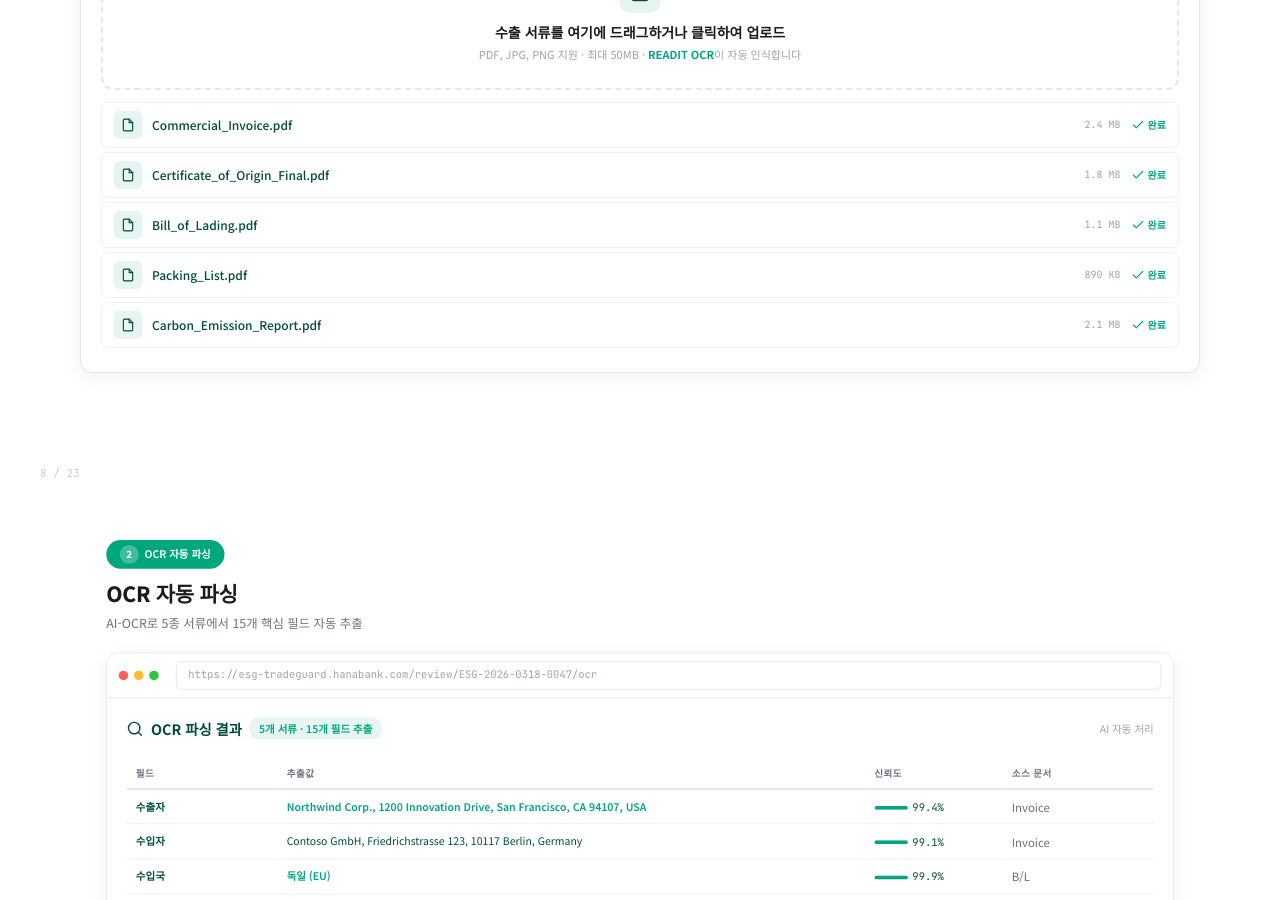
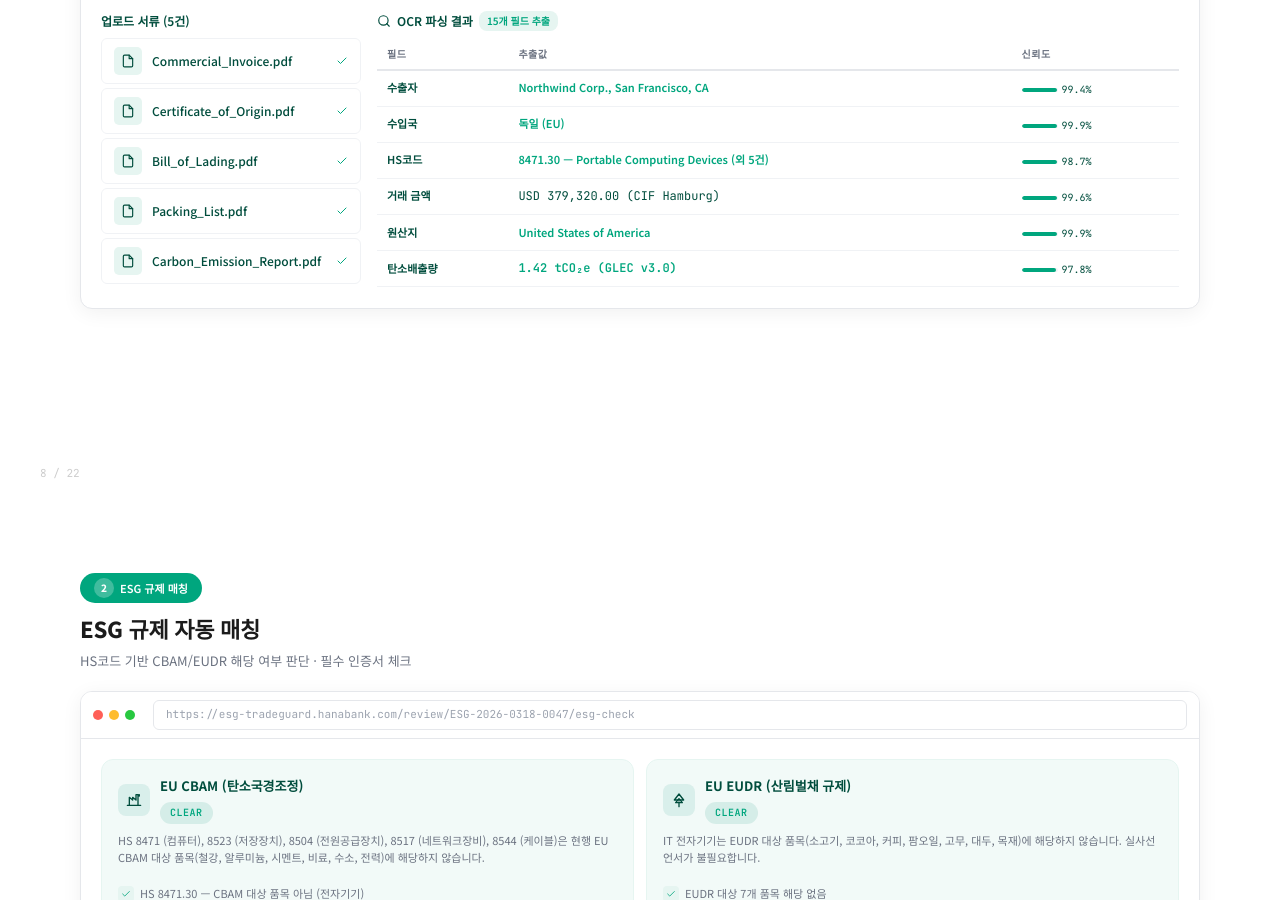
Before and after one commit to gkfla2020-bit/gkfla2020-bit.github.io, a Jekyll site: the page esg-demo/index.html, which Jekyll copies as it is, in a window 1280 px wide and 900 px high, scrolled down 6701 px. Built offline with Jekyll 4.4.1, drawn with Linux system fonts in a browser that asks for light colours; some of the changed text lies outside the part shown.

Commit message:
merge upload+OCR into one slide, trim OCR to 6 key fields

```diff
--- a/esg-demo/index.html
+++ b/esg-demo/index.html
@@ -722,7 +722,7 @@
 
 <div class="mode-panel-open" id="panel-bank">
 
-<!-- STEP 1: 서류 업로드 -->
+<!-- STEP 1: 서류 업로드 + OCR 파싱 -->
 <div class="sec">
   <div class="sec-header">
     <div style="display:flex;align-items:center;gap:12px;margin-bottom:12px">
@@ -732,40 +732,9 @@
         <div style="font-size:11px;color:var(--text-sub)">하나은행 무역금융 담당자가 수출환어음 매입 심사 시 사용하는 화면입니다.</div>
       </div>
     </div>
-    <div class="step-tag"><span class="sn">1</span>서류 업로드</div>
-    <div class="sec-title">서류 업로드</div>
-    <div class="sec-sub">수출 관련 서류를 드래그앤드롭으로 업로드</div>
-  </div>
-  <div class="screen">
-    <div class="screen-bar">
-      <div class="dot r"></div><div class="dot y"></div><div class="dot g"></div>
-      <div class="url">https://esg-tradeguard.hanabank.com/review/new</div>
-    </div>
-    <div class="screen-body">
-      <div class="upload-zone">
-        <div class="ico"><svg width="24" height="24" stroke="var(--hana)"><use href="#i-upload"/></svg></div>
-        <div class="main-text">수출 서류를 여기에 드래그하거나 클릭하여 업로드</div>
-        <div class="sub-text">PDF, JPG, PNG 지원 · 최대 50MB · <b>READIT OCR</b>이 자동 인식합니다</div>
-      </div>
-      <div class="file-list">
-        <div class="file-row"><span class="f-ico"><svg width="16" height="16" stroke="var(--hana)"><use href="#i-doc"/></svg></span><span class="f-name">Commercial_Invoice.pdf</span><span class="f-size">2.4 MB</span><span class="f-ok"><svg width="14" height="14" stroke="var(--hana)"><use href="#i-check"/></svg> 완료</span></div>
-        <div class="file-row"><span class="f-ico"><svg width="16" height="16" stroke="var(--hana)"><use href="#i-doc"/></svg></span><span class="f-name">Certificate_of_Origin_Final.pdf</span><span class="f-size">1.8 MB</span><span class="f-ok"><svg width="14" height="14" stroke="var(--hana)"><use href="#i-check"/></svg> 완료</span></div>
-        <div class="file-row"><span class="f-ico"><svg width="16" height="16" stroke="var(--hana)"><use href="#i-doc"/></svg></span><span class="f-name">Bill_of_Lading.pdf</span><span class="f-size">1.1 MB</span><span class="f-ok"><svg width="14" height="14" stroke="var(--hana)"><use href="#i-check"/></svg> 완료</span></div>
-        <div class="file-row"><span class="f-ico"><svg width="16" height="16" stroke="var(--hana)"><use href="#i-doc"/></svg></span><span class="f-name">Packing_List.pdf</span><span class="f-size">890 KB</span><span class="f-ok"><svg width="14" height="14" stroke="var(--hana)"><use href="#i-check"/></svg> 완료</span></div>
-        <div class="file-row"><span class="f-ico"><svg width="16" height="16" stroke="var(--hana)"><use href="#i-doc"/></svg></span><span class="f-name">Carbon_Emission_Report.pdf</span><span class="f-size">2.1 MB</span><span class="f-ok"><svg width="14" height="14" stroke="var(--hana)"><use href="#i-check"/></svg> 완료</span></div>
-      </div>
-    </div>
-  </div>
-</div>
-
-<div class="divider"></div>
-
-<!-- STEP 2: OCR 파싱 -->
-<div class="sec">
-  <div class="sec-header">
-    <div class="step-tag"><span class="sn">2</span>OCR 자동 파싱</div>
-    <div class="sec-title">OCR 자동 파싱</div>
-    <div class="sec-sub">AI-OCR로 5종 서류에서 15개 핵심 필드 자동 추출</div>
+    <div class="step-tag"><span class="sn">1</span>서류 업로드 + OCR 파싱</div>
+    <div class="sec-title">서류 업로드 → AI-OCR 자동 파싱</div>
+    <div class="sec-sub">5종 서류 업로드 → READIT OCR이 핵심 필드를 자동 추출</div>
   </div>
   <div class="screen">
     <div class="screen-bar">
@@ -773,45 +742,44 @@
       <div class="url">https://esg-tradeguard.hanabank.com/review/ESG-2026-0318-0047/ocr</div>
     </div>
     <div class="screen-body">
-      <div style="display:flex;align-items:center;justify-content:space-between;margin-bottom:20px">
-        <div style="display:flex;align-items:center;gap:8px">
-          <svg width="18" height="18" stroke="var(--hana)"><use href="#i-search"/></svg>
-          <span style="font-size:15px;font-weight:700">OCR 파싱 결과</span>
-          <span style="font-size:11px;background:var(--hana-light);color:var(--hana);padding:3px 10px;border-radius:10px;font-weight:600">5개 서류 · 15개 필드 추출</span>
-        </div>
-        <span style="font-size:11px;color:var(--text-light)">AI 자동 처리</span>
+      <div style="display:flex;gap:16px">
+        <div style="flex:0 0 260px">
+          <div style="font-size:12px;font-weight:600;margin-bottom:8px">업로드 서류 (5건)</div>
+          <div class="file-row"><span class="f-ico"><svg width="14" height="14" stroke="var(--hana)"><use href="#i-doc"/></svg></span><span class="f-name">Commercial_Invoice.pdf</span><span class="f-ok"><svg width="12" height="12" stroke="var(--hana)"><use href="#i-check"/></svg></span></div>
+          <div class="file-row"><span class="f-ico"><svg width="14" height="14" stroke="var(--hana)"><use href="#i-doc"/></svg></span><span class="f-name">Certificate_of_Origin.pdf</span><span class="f-ok"><svg width="12" height="12" stroke="var(--hana)"><use href="#i-check"/></svg></span></div>
+          <div class="file-row"><span class="f-ico"><svg width="14" height="14" stroke="var(--hana)"><use href="#i-doc"/></svg></span><span class="f-name">Bill_of_Lading.pdf</span><span class="f-ok"><svg width="12" height="12" stroke="var(--hana)"><use href="#i-check"/></svg></span></div>
+          <div class="file-row"><span class="f-ico"><svg width="14" height="14" stroke="var(--hana)"><use href="#i-doc"/></svg></span><span class="f-name">Packing_List.pdf</span><span class="f-ok"><svg width="12" height="12" stroke="var(--hana)"><use href="#i-check"/></svg></span></div>
+          <div class="file-row"><span class="f-ico"><svg width="14" height="14" stroke="var(--hana)"><use href="#i-doc"/></svg></span><span class="f-name">Carbon_Emission_Report.pdf</span><span class="f-ok"><svg width="12" height="12" stroke="var(--hana)"><use href="#i-check"/></svg></span></div>
+        </div>
+        <div style="flex:1">
+          <div style="display:flex;align-items:center;gap:6px;margin-bottom:8px">
+            <svg width="14" height="14" stroke="var(--hana)"><use href="#i-search"/></svg>
+            <span style="font-size:12px;font-weight:600">OCR 파싱 결과</span>
+            <span style="font-size:10px;background:var(--hana-light);color:var(--hana);padding:2px 8px;border-radius:8px;font-weight:600">15개 필드 추출</span>
           </div>
           <div class="ocr-wrap">
             <table class="ocr-tbl">
-          <thead><tr><th>필드</th><th>추출값</th><th>신뢰도</th><th>소스 문서</th></tr></thead>
+              <thead><tr><th>필드</th><th>추출값</th><th>신뢰도</th></tr></thead>
               <tbody>
-            <tr><td style="font-weight:600">수출자</td><td class="hl">Northwind Corp., 1200 Innovation Drive, San Francisco, CA 94107, USA</td><td><div class="conf-bar"><div class="bar"><div class="fill" style="width:99%"></div></div><span class="mono" style="font-size:11px">99.4%</span></div></td><td style="font-size:12px;color:var(--text-sub)">Invoice</td></tr>
-            <tr><td style="font-weight:600">수입자</td><td>Contoso GmbH, Friedrichstrasse 123, 10117 Berlin, Germany</td><td><div class="conf-bar"><div class="bar"><div class="fill" style="width:99%"></div></div><span class="mono" style="font-size:11px">99.1%</span></div></td><td style="font-size:12px;color:var(--text-sub)">Invoice</td></tr>
-            <tr><td style="font-weight:600">수입국</td><td class="hl">독일 (EU)</td><td><div class="conf-bar"><div class="bar"><div class="fill" style="width:99%"></div></div><span class="mono" style="font-size:11px">99.9%</span></div></td><td style="font-size:12px;color:var(--text-sub)">B/L</td></tr>
-            <tr><td style="font-weight:600">Invoice No.</td><td class="mono">CI-2026-005372</td><td><div class="conf-bar"><div class="bar"><div class="fill" style="width:99%"></div></div><span class="mono" style="font-size:11px">99.8%</span></div></td><td style="font-size:12px;color:var(--text-sub)">Invoice</td></tr>
-            <tr><td style="font-weight:600">HS코드 (대표)</td><td class="warn">8471.30 — Portable Computing Devices (외 5건)</td><td><div class="conf-bar"><div class="bar"><div class="fill" style="width:98%"></div></div><span class="mono" style="font-size:11px">98.7%</span></div></td><td style="font-size:12px;color:var(--text-sub)">Invoice</td></tr>
-            <tr><td style="font-weight:600">거래 금액</td><td class="mono">USD 379,320.00 (CIF Hamburg)</td><td><div class="conf-bar"><div class="bar"><div class="fill" style="width:99%"></div></div><span class="mono" style="font-size:11px">99.6%</span></div></td><td style="font-size:12px;color:var(--text-sub)">Invoice</td></tr>
-            <tr><td style="font-weight:600">총 수량</td><td class="mono">1,220 PCS / 24 Cartons / 2 Pallets</td><td><div class="conf-bar"><div class="bar"><div class="fill" style="width:99%"></div></div><span class="mono" style="font-size:11px">99.3%</span></div></td><td style="font-size:12px;color:var(--text-sub)">Packing List</td></tr>
-            <tr><td style="font-weight:600">총 중량</td><td class="mono">Net 1,840 kg / Gross 2,190 kg</td><td><div class="conf-bar"><div class="bar"><div class="fill" style="width:98%"></div></div><span class="mono" style="font-size:11px">98.9%</span></div></td><td style="font-size:12px;color:var(--text-sub)">Packing List</td></tr>
-            <tr><td style="font-weight:600">선적항 → 도착항</td><td>Oakland, CA (USA) → Hamburg (Germany)</td><td><div class="conf-bar"><div class="bar"><div class="fill" style="width:99%"></div></div><span class="mono" style="font-size:11px">99.7%</span></div></td><td style="font-size:12px;color:var(--text-sub)">B/L</td></tr>
-            <tr><td style="font-weight:600">B/L No.</td><td class="mono">OAKH-2026-74291</td><td><div class="conf-bar"><div class="bar"><div class="fill" style="width:99%"></div></div><span class="mono" style="font-size:11px">99.8%</span></div></td><td style="font-size:12px;color:var(--text-sub)">B/L</td></tr>
-            <tr><td style="font-weight:600">원산지</td><td class="hl">United States of America</td><td><div class="conf-bar"><div class="bar"><div class="fill" style="width:99%"></div></div><span class="mono" style="font-size:11px">99.9%</span></div></td><td style="font-size:12px;color:var(--text-sub)">C/O</td></tr>
-            <tr><td style="font-weight:600">결제 조건</td><td>Net 30 / T/T, L/C No: LC-2026-88412</td><td><div class="conf-bar"><div class="bar"><div class="fill" style="width:99%"></div></div><span class="mono" style="font-size:11px">99.2%</span></div></td><td style="font-size:12px;color:var(--text-sub)">Invoice</td></tr>
-            <tr><td style="font-weight:600">탄소배출량 (운송)</td><td class="warn mono">1.42 tonnes CO₂e (GLEC Framework v3.0)</td><td><div class="conf-bar"><div class="bar"><div class="fill" style="width:97%"></div></div><span class="mono" style="font-size:11px">97.8%</span></div></td><td style="font-size:12px;color:var(--text-sub)">Carbon Report</td></tr>
-            <tr><td style="font-weight:600">배출 집약도</td><td class="mono">0.65 kg CO₂e/kg cargo</td><td><div class="conf-bar"><div class="bar"><div class="fill" style="width:97%"></div></div><span class="mono" style="font-size:11px">97.4%</span></div></td><td style="font-size:12px;color:var(--text-sub)">Carbon Report</td></tr>
+                <tr><td style="font-weight:600">수출자</td><td class="hl">Northwind Corp., San Francisco, CA</td><td><div class="conf-bar"><div class="bar"><div class="fill" style="width:99%"></div></div><span class="mono" style="font-size:10px">99.4%</span></div></td></tr>
+                <tr><td style="font-weight:600">수입국</td><td class="hl">독일 (EU)</td><td><div class="conf-bar"><div class="bar"><div class="fill" style="width:99%"></div></div><span class="mono" style="font-size:10px">99.9%</span></div></td></tr>
+                <tr><td style="font-weight:600">HS코드</td><td class="warn">8471.30 — Portable Computing Devices (외 5건)</td><td><div class="conf-bar"><div class="bar"><div class="fill" style="width:98%"></div></div><span class="mono" style="font-size:10px">98.7%</span></div></td></tr>
+                <tr><td style="font-weight:600">거래 금액</td><td class="mono">USD 379,320.00 (CIF Hamburg)</td><td><div class="conf-bar"><div class="bar"><div class="fill" style="width:99%"></div></div><span class="mono" style="font-size:10px">99.6%</span></div></td></tr>
+                <tr><td style="font-weight:600">원산지</td><td class="hl">United States of America</td><td><div class="conf-bar"><div class="bar"><div class="fill" style="width:99%"></div></div><span class="mono" style="font-size:10px">99.9%</span></div></td></tr>
+                <tr><td style="font-weight:600">탄소배출량</td><td class="warn mono">1.42 tCO₂e (GLEC v3.0)</td><td><div class="conf-bar"><div class="bar"><div class="fill" style="width:97%"></div></div><span class="mono" style="font-size:10px">97.8%</span></div></td></tr>
               </tbody>
             </table>
           </div>
         </div>
       </div>
     </div>
-
-<div class="divider"></div>
+  </div>
+</div>
 
 <!-- STEP 3: ESG 규제 체크 -->
 <div class="sec">
   <div class="sec-header">
-    <div class="step-tag"><span class="sn">3</span>ESG 규제 매칭</div>
+    <div class="step-tag"><span class="sn">2</span>ESG 규제 매칭</div>
     <div class="sec-title">ESG 규제 자동 매칭</div>
     <div class="sec-sub">HS코드 기반 CBAM/EUDR 해당 여부 판단 · 필수 인증서 체크</div>
   </div>
@@ -895,7 +863,7 @@
 <!-- STEP 4: 위성 NDVI -->
 <div class="sec">
   <div class="sec-header">
-    <div class="step-tag"><span class="sn">4</span>위성 NDVI 환경 검증</div>
+    <div class="step-tag"><span class="sn">3</span>위성 NDVI 환경 검증</div>
     <div class="sec-title">위성 NDVI 환경 검증</div>
     <div class="sec-sub">Sentinel-2 위성 1차 스크리닝 → FSC/PEFC API 최종 검증</div>
   </div>
@@ -948,7 +916,7 @@
 <!-- STEP 5: 최종 리스크 보고서 -->
 <div class="sec">
   <div class="sec-header">
-    <div class="step-tag"><span class="sn">5</span>최종 리스크 보고서</div>
+    <div class="step-tag"><span class="sn">4</span>최종 리스크 보고서</div>
     <div class="sec-title">최종 리스크 보고서</div>
     <div class="sec-sub">심사번호 ESG-2026-0318-0047 · Northwind Corp. → Contoso GmbH · USD 379,320</div>
   </div>
```
Lines whose indentation alone changed are shown as unchanged.
